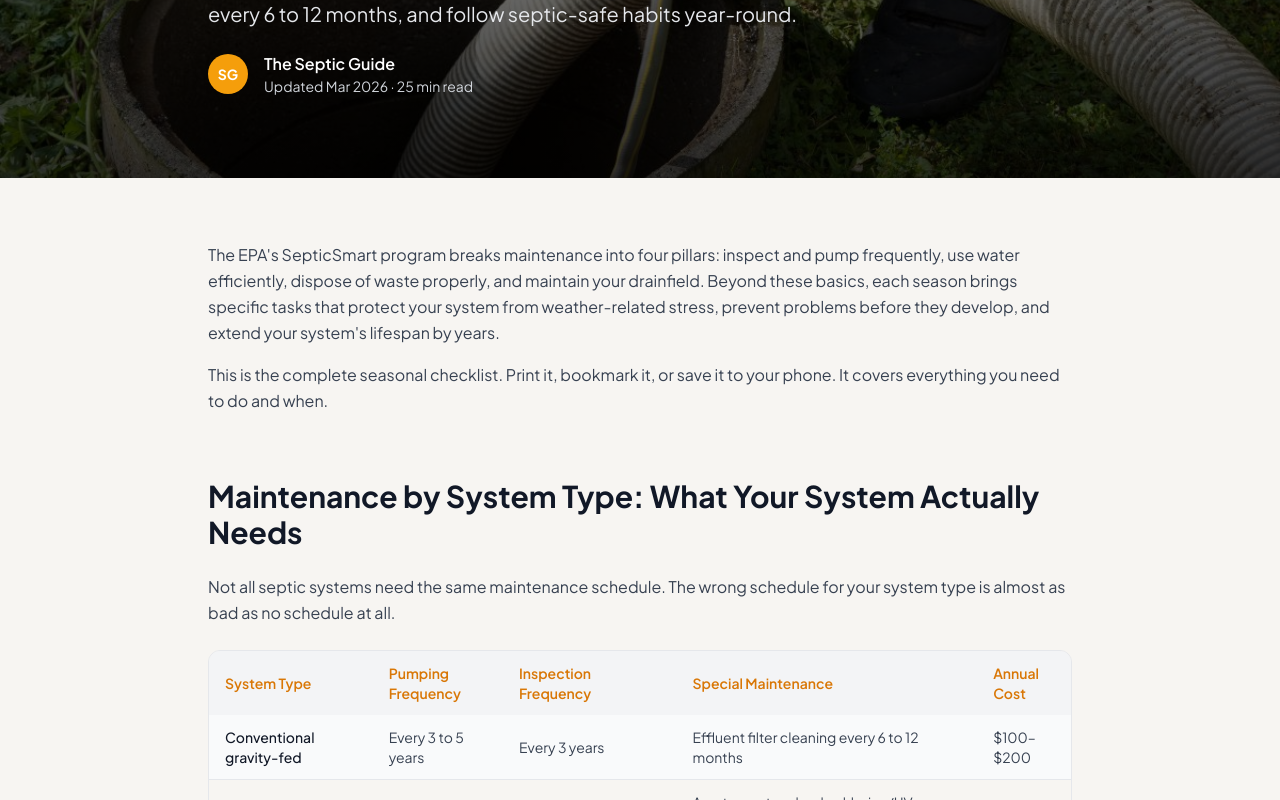
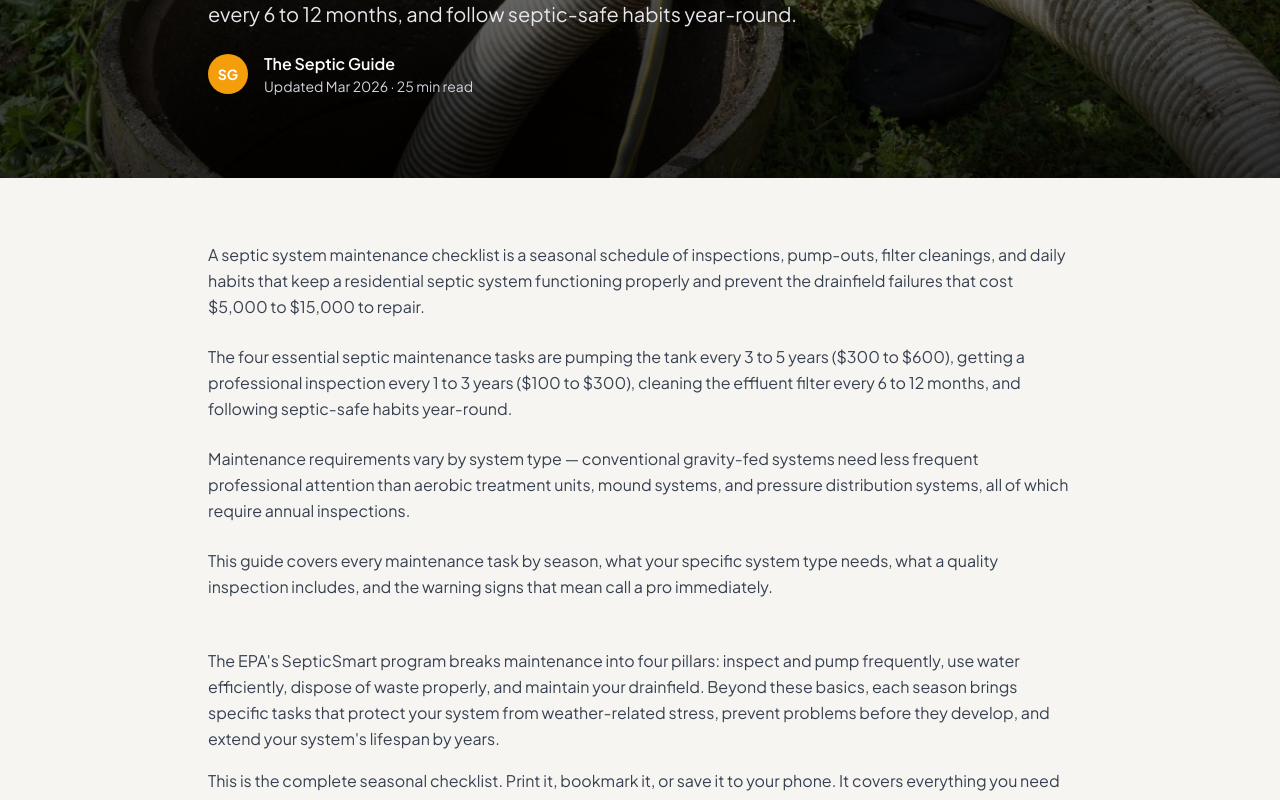
Before and after one commit to thebasementguide2026/theseptic.guide-, a Next.js app: page /maintenance/septic-system-maintenance-checklist in a window 1280 px wide. Shown: the part 491-1291 px from the top of the page. Built offline with nearby package versions, Linux system fonts and the light colour scheme.

Commit message:
Add entity definition block after H1 on maintenance checklist page

```diff
--- a/app/maintenance/septic-system-maintenance-checklist/page.tsx
+++ b/app/maintenance/septic-system-maintenance-checklist/page.tsx
@@ -165,6 +165,10 @@ export default function SepticMaintenanceChecklistPage() {
       {/* Article Body */}
       <article className="max-w-4xl mx-auto px-4 py-16">
 
+        <p className="text-base text-gray-700 leading-relaxed mb-6">A septic system maintenance checklist is a seasonal schedule of inspections, pump-outs, filter cleanings, and daily habits that keep a residential septic system functioning properly and prevent the drainfield failures that cost $5,000 to $15,000 to repair.</p>
+        <p className="text-base text-gray-700 leading-relaxed mb-6">The four essential septic maintenance tasks are pumping the tank every 3 to 5 years ($300 to $600), getting a professional inspection every 1 to 3 years ($100 to $300), cleaning the effluent filter every 6 to 12 months, and following septic-safe habits year-round.</p>
+        <p className="text-base text-gray-700 leading-relaxed mb-6">Maintenance requirements vary by system type &mdash; conventional gravity-fed systems need less frequent professional attention than aerobic treatment units, mound systems, and pressure distribution systems, all of which require annual inspections.</p>
+        <p className="text-base text-gray-700 leading-relaxed mb-12">This guide covers every maintenance task by season, what your specific system type needs, what a quality inspection includes, and the warning signs that mean call a pro immediately.</p>
         {/* Intro */}
         <section className="mb-16">
           <p className="text-gray-700 leading-relaxed mb-4">
```
